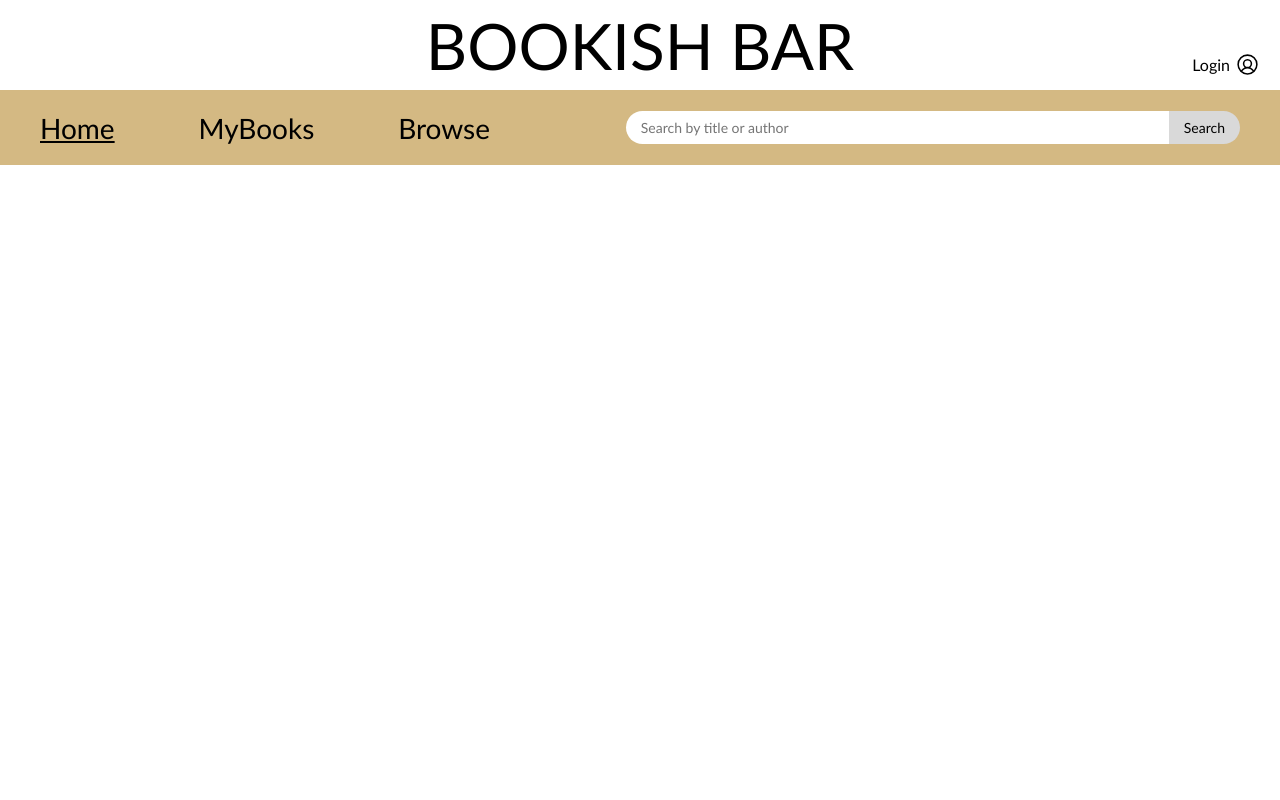
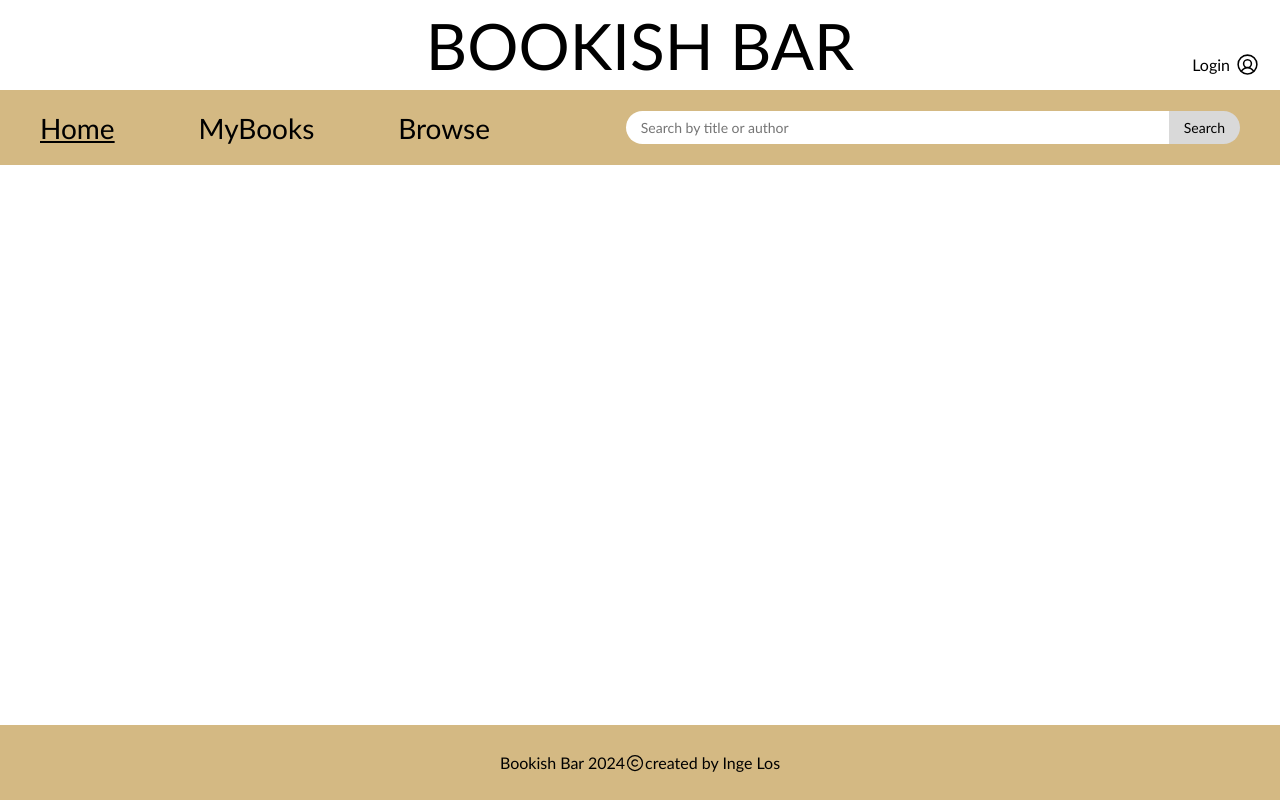
Before and after one commit to ingelos/bookish-bar-app, a React (Vite) app: page / in a window 1280 px wide. Built offline with nearby package versions, Linux system fonts and the light colour scheme.

Commit message:
added footer

```diff
--- a/src/App.css
+++ b/src/App.css
@@ -29,3 +29,20 @@
 #user-icon {
     width: 25px;
 }
+
+
+footer {
+    width: 100%;
+    background-color: var(--color-primary);
+    height: 75px;
+    position: fixed;
+    bottom: 0;
+    display: flex;
+    flex-direction: row;
+    justify-content: center;
+    align-items: center;
+}
+
+#copyright-icon {
+    width: 20px;
+}
--- a/src/App.jsx
+++ b/src/App.jsx
@@ -14,6 +14,7 @@ import BrowseGenre from './pages/BrowseGenre/BrowseGenre.jsx'
 import SearchResults from './pages/searchResults/SearchResults.jsx'
 import NotFound from './pages/notFound/NotFound.jsx'
 import UserIcon from './assets/icons/user-circle.svg'
+import Copyright from './assets/icons/copyright.svg'
 
 function App() {
 
@@ -44,6 +45,11 @@ function App() {
             <Route path='/search-results' element={<SearchResults/>}/>
             <Route path='*' element={<NotFound/>}/>
         </Routes>
+        <footer>
+            <p className='footer-content'>Bookish Bar 2024</p>
+            <img src={Copyright} id='copyright-icon' alt='copyright-icon'/>
+            <p>created by Inge Los</p>
+        </footer>
     </>
   )
 }
```
Also changed, not shown: src/assets/icons/copyright.svg (added).
